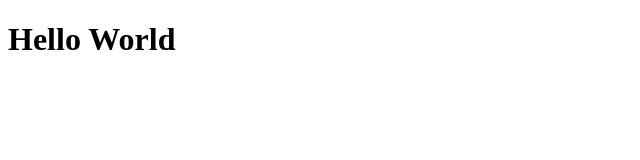
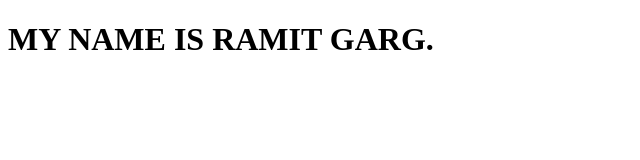
Before and after one commit to rgarg035a/-rgarg035a.github.io-, a plain HTML site: page index.html in a window 1280 px wide. Shown: the whole page, without its empty margins (0-640 px from the left). Drawn offline with Linux system fonts and the light colour scheme.

Commit message:
add index file

```diff
--- a/index.html
+++ b/index.html
@@ -2,12 +2,14 @@
 <html lang="en">
 <head>
     <meta charset="UTF-8">
+    <meta http-equiv="X-UA-Compatible" content="IE=edge">
     <meta name="viewport" content="width=device-width, initial-scale=1.0">
     <title>Document</title>
+    <h1>
+        MY NAME IS RAMIT GARG.
+    </h1>
 </head>
 <body>
- <h1>Hello World</h1>
-
 
 </body>
 </html>
```
